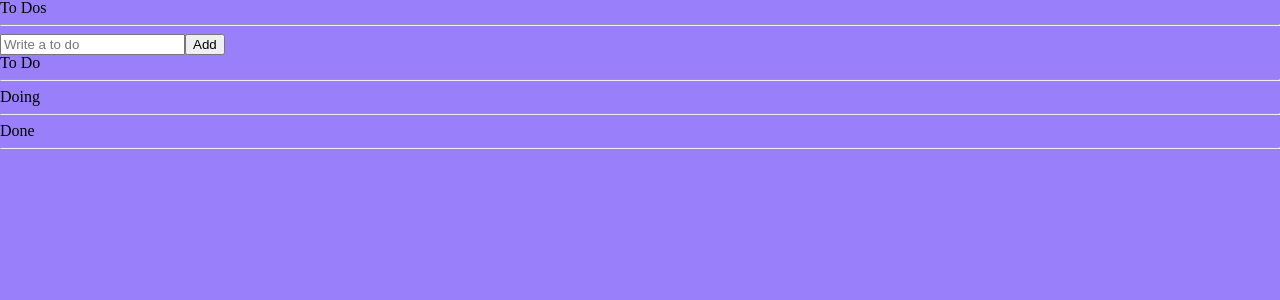
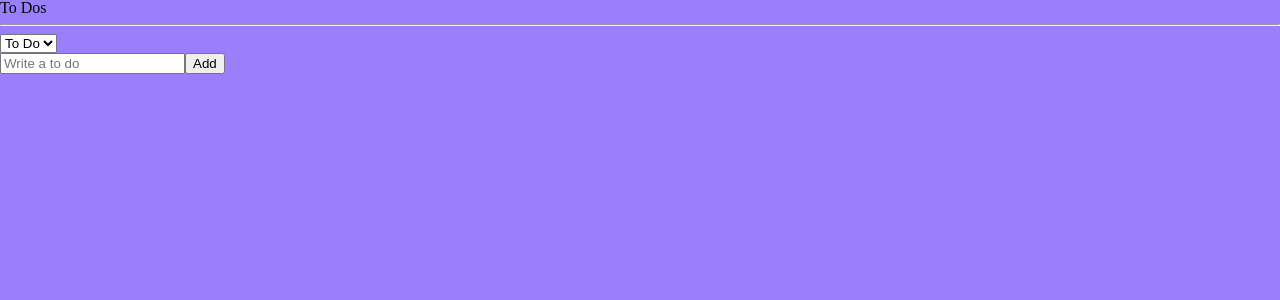
Before and after one commit to guqtls14/nomadreact, a React (Vite) app: page / in a window 1280 px wide. Shown: the top 300 px of the page. Built offline with nearby package versions, Linux system fonts and the light colour scheme; a web font is replaced by a local one.

Commit message:
selector2-1 filtering item 리팩토링전

```diff
--- a/src/atoms.tsx
+++ b/src/atoms.tsx
@@ -6,6 +6,11 @@
   category: "TO_DO" | "DOING" | "DONE";
   id: number;
 }
+
+export const categoryState = atom({
+  key: "category",
+  default: "TO_DO",
+});
 
 export const toDoState = atom<IToDo[]>({
   key: "toDo",
--- a/src/components/TodoList.tsx
+++ b/src/components/TodoList.tsx
@@ -1,40 +1,36 @@
-import { useRecoilValue } from "recoil";
+import { useRecoilState, useRecoilValue } from "recoil";
 
 import CreateToDo from "./CreateToDo";
 
-import { toDoSelector, toDoState } from "../atoms";
+import { toDoSelector, toDoState, categoryState } from "../atoms";
 
 import ToDo from "./ToDo";
+import React from "react";
 const TodoList = () => {
   // const toDos = useRecoilValue(toDoState);
   const [toDo, doing, done] = useRecoilValue(toDoSelector);
-
+  // 현재의value,수정하는함수
+  const [category, setCategory] = useRecoilState(categoryState);
+  // select value감지
+  const onInput = (e: React.FormEvent<HTMLSelectElement>) => {
+    setCategory(e.currentTarget.value);
+  };
   return (
     <div>
       <h1>To Dos</h1>
       <hr />
+      <select value={category} onInput={onInput}>
+        <option value="TO_DO">To Do</option>
+        <option value="DOING">Doing</option>
+        <option value="DONE">Done</option>
+      </select>
       <CreateToDo />
-      <h2>To Do</h2>
-      <ul>
-        {toDo.map((toDo) => (
-          <ToDo key={toDo.id} {...toDo} />
-        ))}
-      </ul>
-      <hr />
-      <h2>Doing</h2>
-      <ul>
-        {doing.map((toDo) => (
-          <ToDo key={toDo.id} {...toDo} />
-        ))}
-      </ul>
-      <hr />
-      <h2>Done</h2>
-      <ul>
-        {done.map((toDo) => (
-          <ToDo key={toDo.id} {...toDo} />
-        ))}
-      </ul>
-      <hr />
+      {category === "TO_DO" &&
+        toDo.map((aToDo) => <ToDo key={aToDo.id} {...aToDo} />)}
+      {category === "DOING" &&
+        doing.map((aToDo) => <ToDo key={aToDo.id} {...aToDo} />)}
+      {category === "DONE" &&
+        done.map((aToDo) => <ToDo key={aToDo.id} {...aToDo} />)}
     </div>
   );
 };
```
